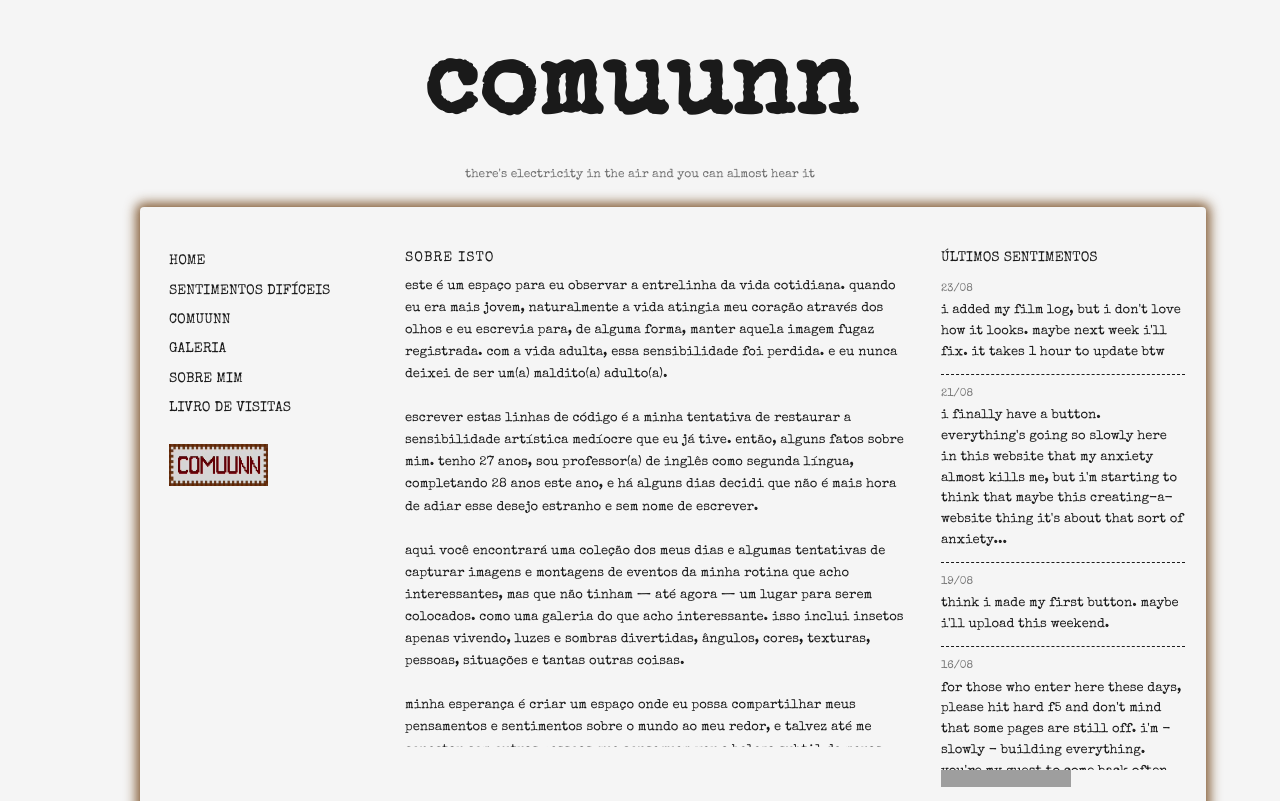
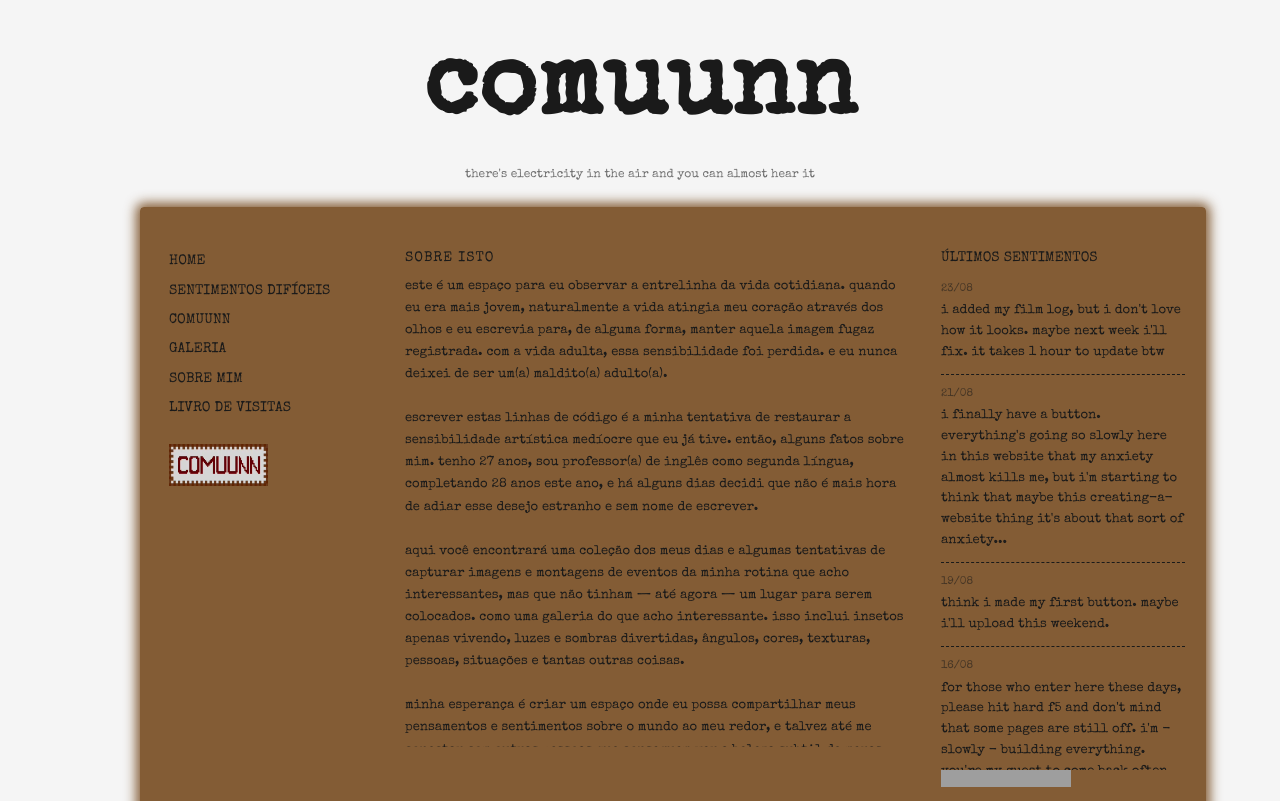
Before and after one commit to guiolhermer/comuunn, a Jekyll site: the page built from index.html, in a window 1280 px wide. Shown: the top 801 px of the page. Built offline with Jekyll 4.4.1, drawn with Linux system fonts in a browser that asks for light colours; grey boxes are pictures that could not be loaded.

```diff
--- a/assets/style.css
+++ b/assets/style.css
@@ -48,6 +48,7 @@
 	border-radius: 4px;
   box-sizing: border-box;
   width: 1066px;
+  background-color: rgba(112, 66, 20, 0.85);
 }
 
 /* ---------- título do site (usado no masthead da home e dos posts) ---------- */
```
